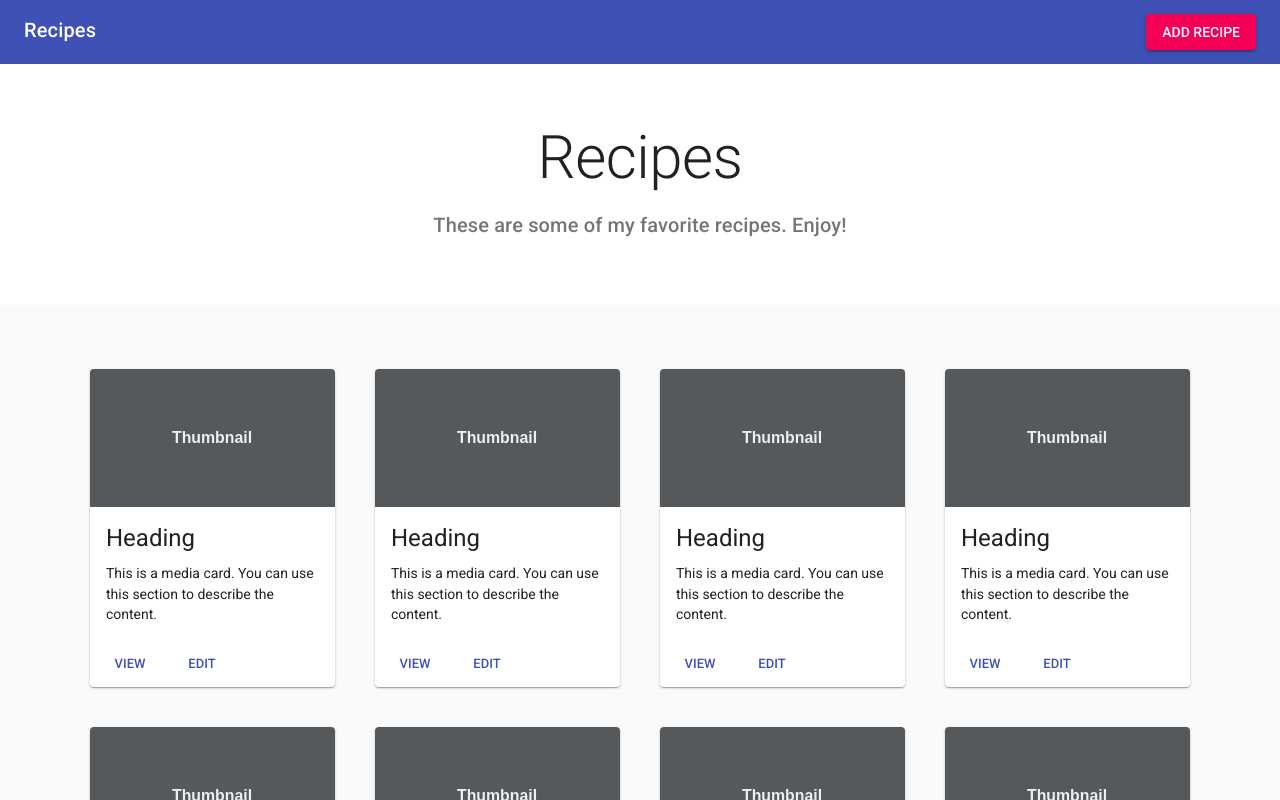
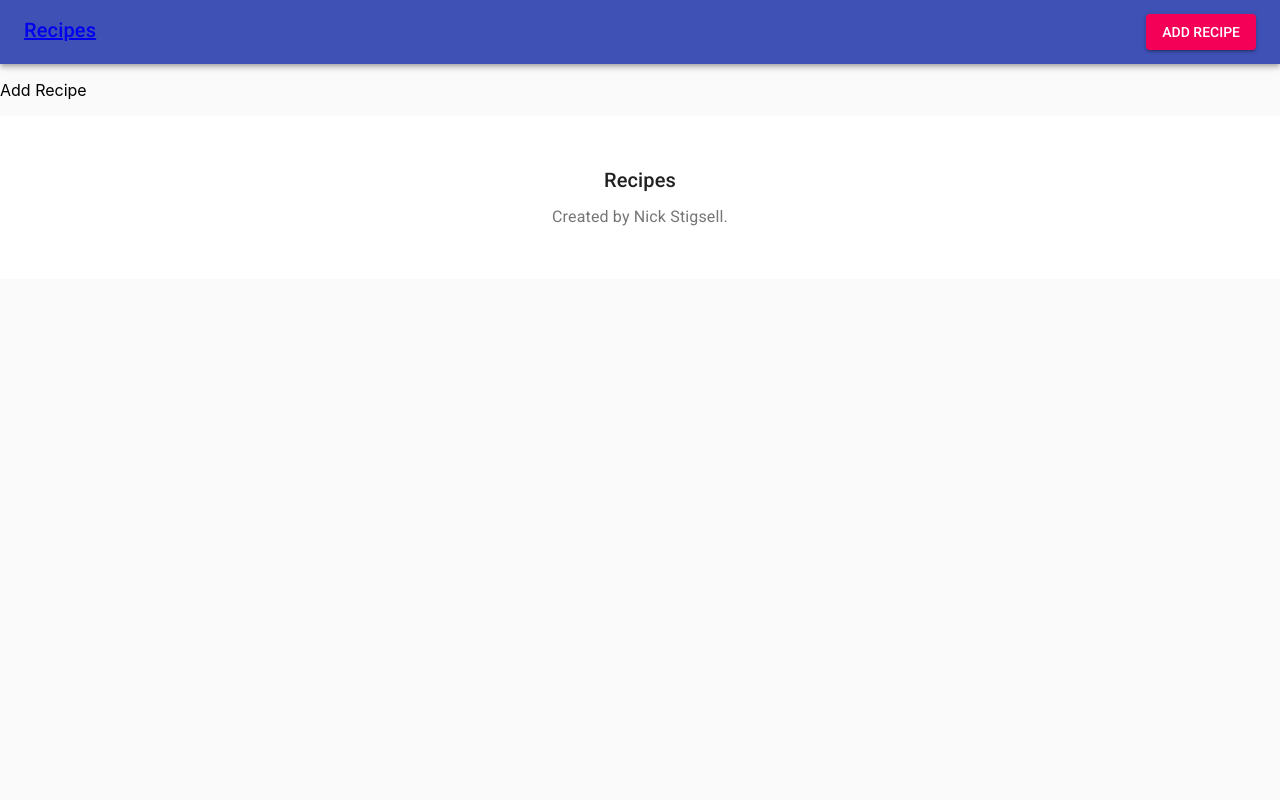
Before and after one commit to stigsell/recipes, a React (Create React App) app: page /add-recipe in a window 1280 px wide. Shown: the top 800 px of the page. Built offline with nearby package versions, Linux system fonts and the light colour scheme.

Commit message:
Implemented basic routing and added AddRecipe component

```diff
--- /dev/null
+++ b/src/AddRecipe.js
@@ -0,0 +1,11 @@
+import React, { Component } from 'react';
+
+class AddRecipe extends Component {
+  render() {
+    return(
+    	<p>Add Recipe</p>
+    	);
+  }
+}
+
+export default AddRecipe;
--- a/src/App.js
+++ b/src/App.js
@@ -8,7 +8,8 @@ import 'typeface-roboto';
 
 // Components in other files
 import Menu from './Menu'
-import Content from './Content'
+import Main from './Main'
+//import Content from './Content'
 import Footer from './Footer'
 
 const styles = theme => ({
@@ -24,7 +25,7 @@ function Album(props) {
     <React.Fragment>
       <CssBaseline />
       <Menu />
-      <Content />
+      <Main />
       <Footer />
     </React.Fragment>
   );
--- /dev/null
+++ b/src/Main.js
@@ -0,0 +1,16 @@
+import React from 'react'
+import { Switch, Route } from 'react-router-dom'
+import Content from './Content'
+import AddRecipe from './AddRecipe'
+// import other components that will be routed to
+
+const Main = () => (
+  <main>
+    <Switch>
+      <Route exact path='/' component={Content}/>
+      <Route path='/add-recipe' component={AddRecipe}/>
+    </Switch>
+  </main>
+)
+
+export default Main
--- a/src/Menu.js
+++ b/src/Menu.js
@@ -6,6 +6,9 @@ import Typography from '@material-ui/core/Typography';
 import Button from '@material-ui/core/Button';
 import Grid from '@material-ui/core/Grid';
 import { withStyles } from '@material-ui/core/styles';
+
+// Router
+import { Link } from 'react-router-dom'
 
 const styles = theme => ({
   root: {
@@ -29,7 +32,8 @@ class Menu extends React.Component {
 					<Grid justify="space-between" container spacing={24}>
 						<Grid item>
 							<Typography variant="h6" color="inherit" className={this.props.classes.grow}>
-								Recipes</Typography>
+								<Link to='/'>Recipes</Link>
+							</Typography>
 						</Grid>
 						<Grid item>
 							<Button color="secondary" variant="contained">Add Recipe</Button>
```
